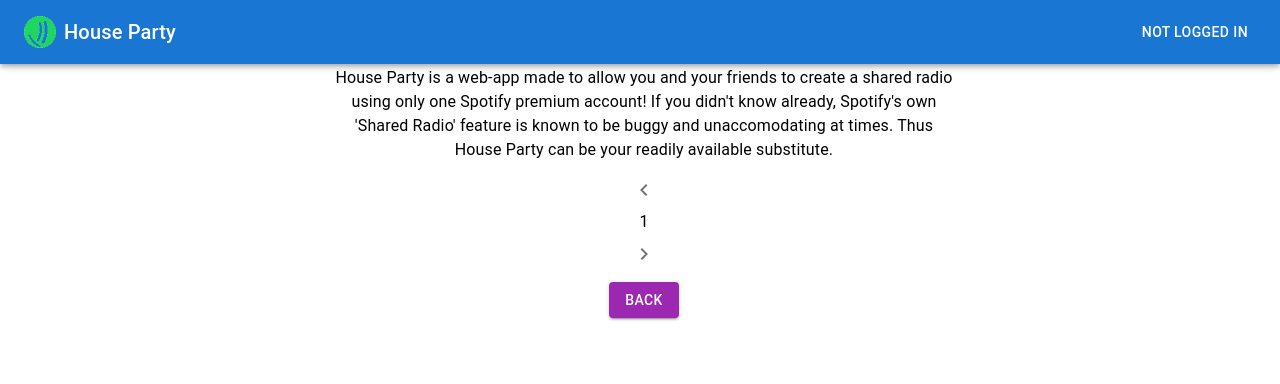
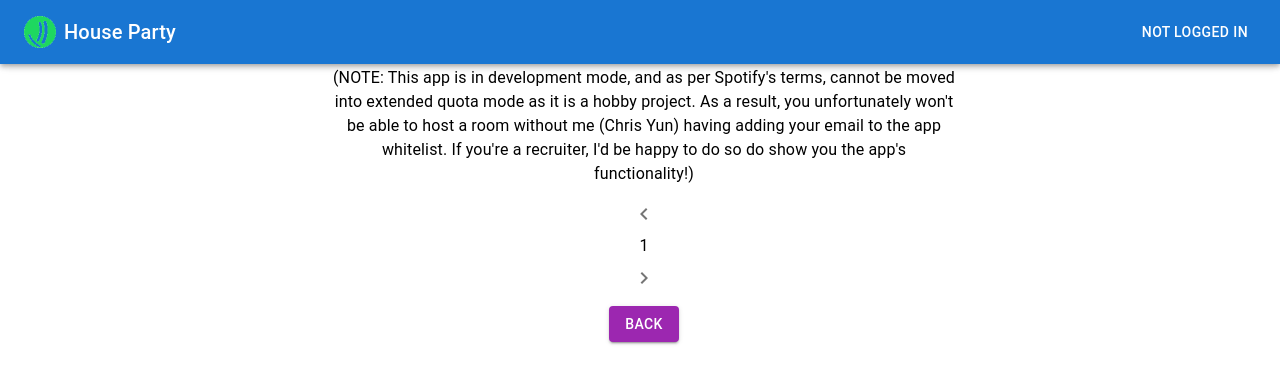
Before and after one commit to watsittooya1/House-Party, a React app in the folder music_controller/frontend/: page /info in a window 1280 px wide. Shown: the top 384 px of the page. Built offline with nearby package versions, Linux system fonts and the light colour scheme; no server answers; the HTML template or start-up script is replaced by a standard one.

Commit message:
updated info page

```diff
--- a/music_controller/frontend/src/components/Info.js
+++ b/music_controller/frontend/src/components/Info.js
@@ -6,6 +6,7 @@
 
 
 const pages = {
+    NOTE: "pages.note",
     ABOUT: "pages.about",
     JOIN: "pages.join",
     CREATE: "pages.create",
@@ -14,10 +15,18 @@
 
 export default function Info(props) {
 
-    const [page, setPage] = useState(pages.ABOUT);
+    const [page, setPage] = useState(pages.NOTE);
+
+    function noteInfo() {
+        return "(NOTE: This app is in development mode, and as per Spotify's terms, cannot be moved into"
+        + " extended quota mode as it is a hobby project. As a result, you unfortunately won't be able to"
+        + " host a room without me (Chris Yun) having adding your email to the app whitelist. If you're a "
+        + "recruiter, I'd be happy to do so do show you the app's functionality!)";
+    }
 
     function aboutInfo() {
-        return "House Party is a web-app made to allow you and your friends to create a shared radio"
+        return "House Party is a "
+        + "web-app made to allow you and your friends to create a shared radio"
         + " using only one Spotify premium account! If you didn't know already, Spotify's own 'Shared"
         + " Radio' feature is known to be buggy and unaccomodating at times. Thus House Party can be "
         + "your readily available substitute."
@@ -43,6 +52,9 @@
 
         let pageToRender;
         switch (page) {
+            case pages.NOTE:
+                pageToRender = noteInfo();
+                break;
             case pages.ABOUT:
                 pageToRender = aboutInfo();
                 break;
@@ -67,9 +79,9 @@
     }
 
     function renderButtons() {
-        const sequence = [pages.ABOUT, pages.CREATE, pages.JOIN, pages.EXTRA]
+        const sequence = [pages.NOTE, pages.ABOUT, pages.CREATE, pages.JOIN, pages.EXTRA]
         const currentPage = sequence.indexOf(page);
-        const prevPage = sequence[(currentPage + 3) % (sequence.length)]
+        const prevPage = sequence[(currentPage + (sequence.length - 1)) % (sequence.length)]
         const nextPage = sequence[(currentPage + 1) % (sequence.length)]
 
         return (
```
